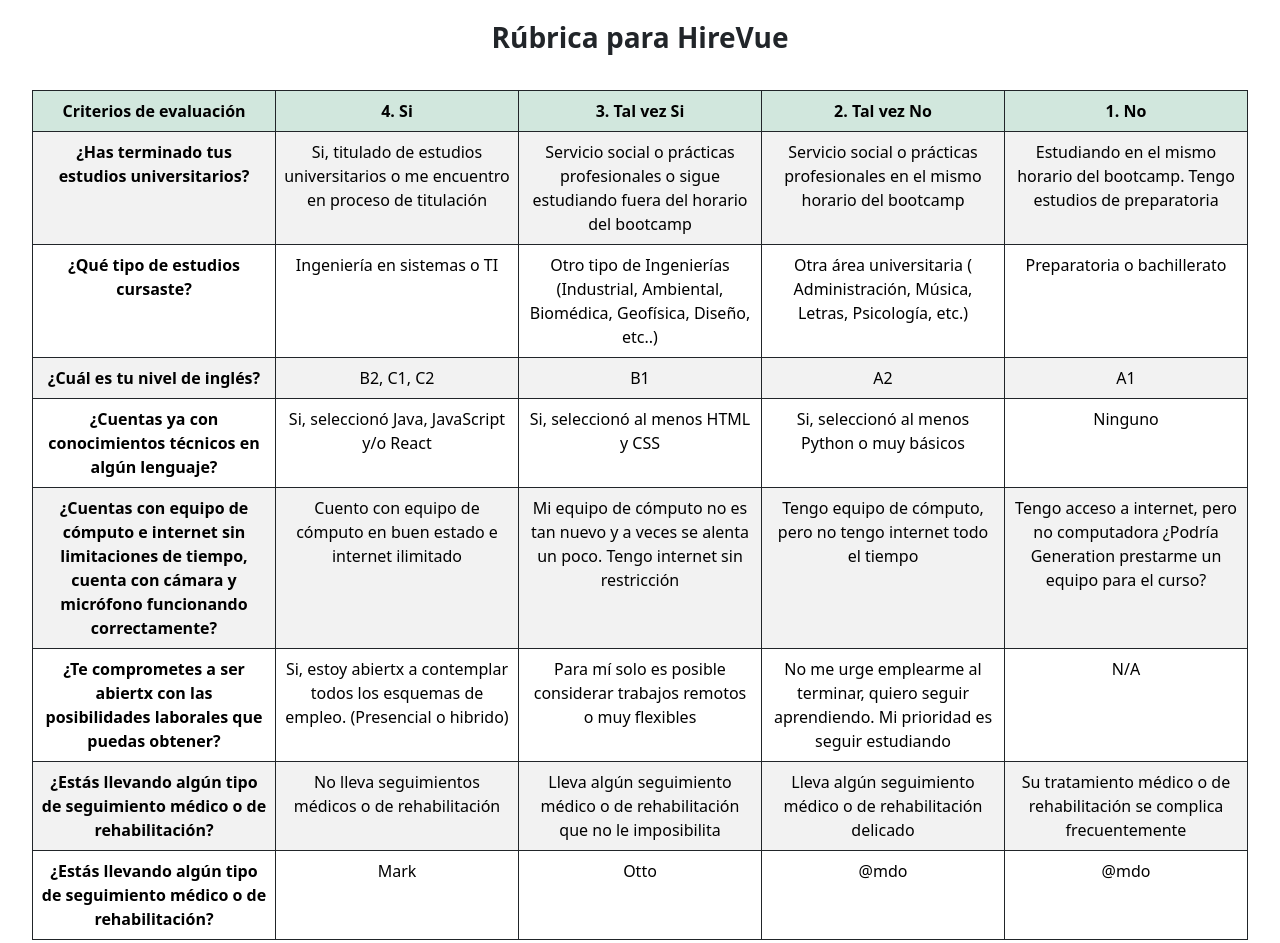
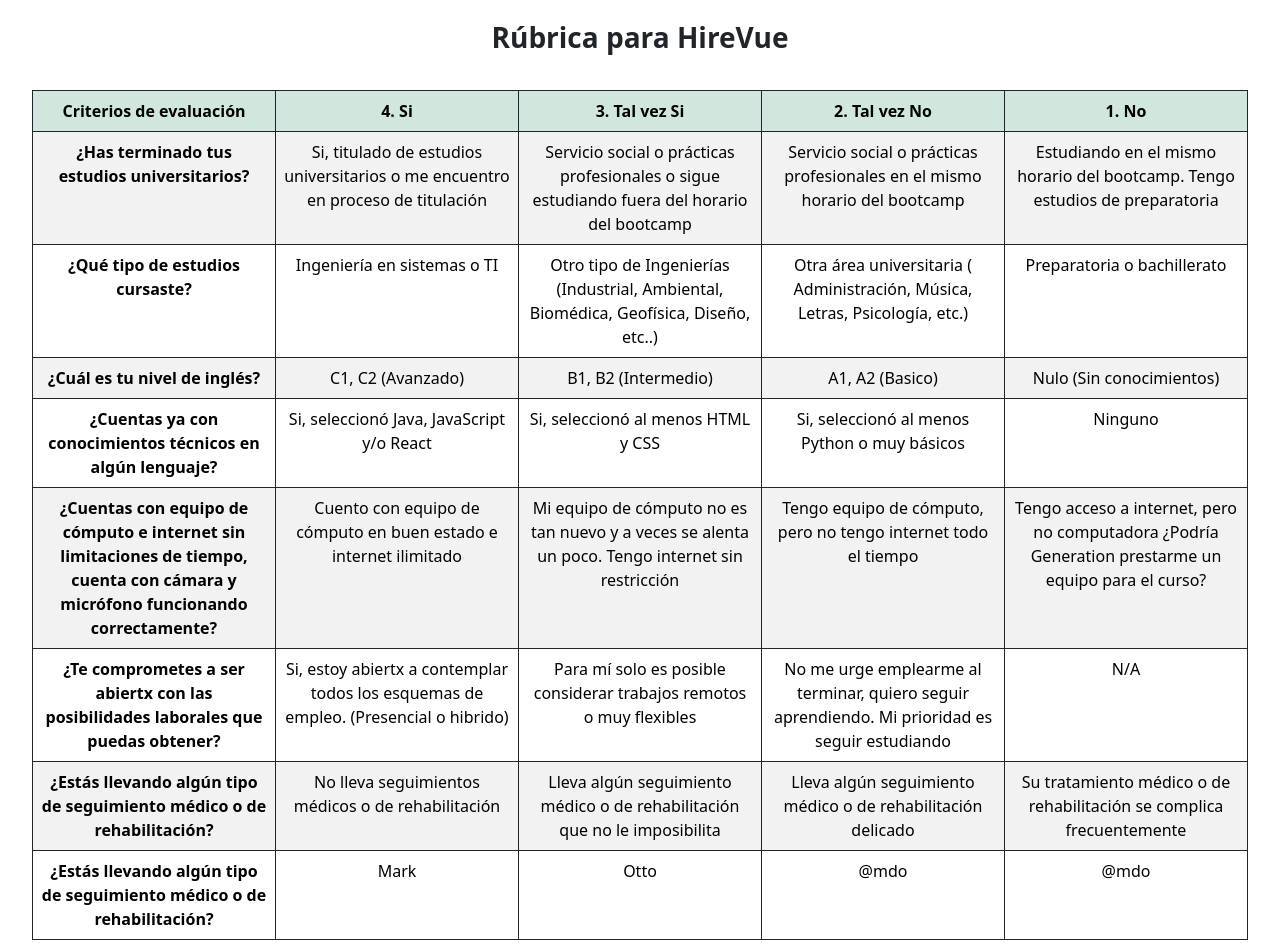
Before and after one commit to KeaCluster/rubrica_HireVue, a plain HTML site: page index.html in a window 1280 px wide. Shown: the top 943 px of the page. Drawn offline with nearby package versions, Linux system fonts and the light colour scheme.

Commit message:
English level standard update

```diff
--- a/index.html
+++ b/index.html
@@ -50,10 +50,10 @@
                 </tr>
                 <tr>
                     <th class="text-center" scope="row">¿Cuál es tu nivel de inglés?</th>
-                    <td class="text-center score-button" value="4">B2, C1, C2</td>
-                    <td class="text-center score-button" value="3">B1</td>
-                    <td class="text-center score-button" value="2">A2</td>
-                    <td class="text-center score-button" value="1">A1</td>
+                    <td class="text-center score-button" value="4">C1, C2 (Avanzado)</td>
+                    <td class="text-center score-button" value="3">B1, B2 (Intermedio)</td>
+                    <td class="text-center score-button" value="2">A1, A2 (Basico)</td>
+                    <td class="text-center score-button" value="1">Nulo (Sin conocimientos)</td>
                 </tr>
                 <tr>
                     <th class="text-center" scope="row">¿Cuentas ya con conocimientos técnicos en algún lenguaje?</th>
```
